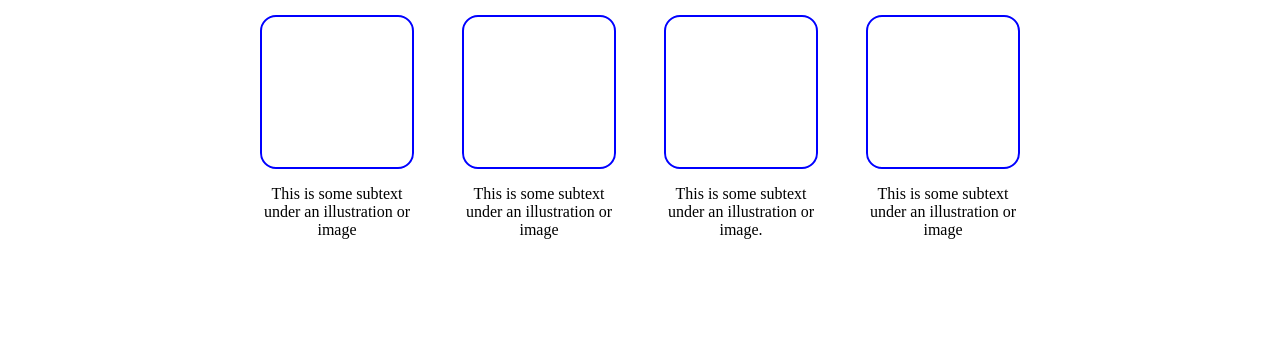
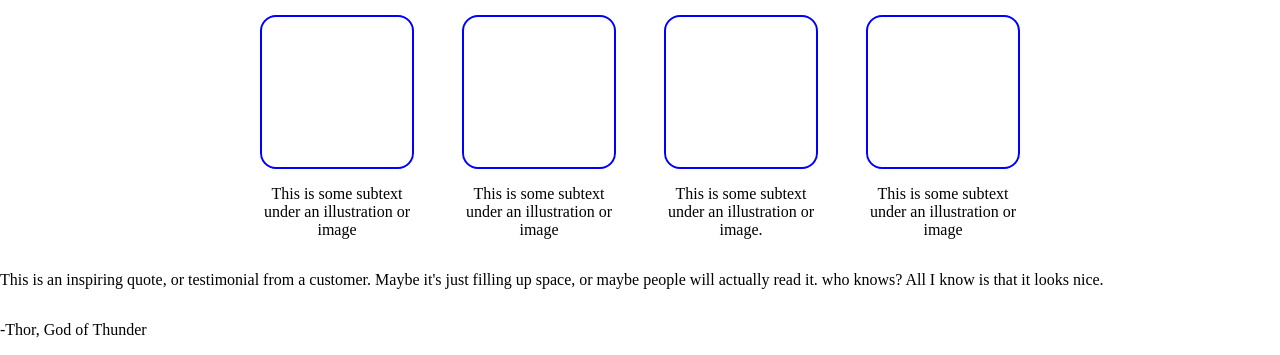
Before and after one commit to ahfercen/Landing-Page, a plain HTML site: page index.html in a window 1280 px wide. Shown: the part 602-957 px from the top of the page. Before the commit the page ends 857 px from the top, so only its background shows below. Drawn offline with Linux system fonts and the light colour scheme.

Commit message:
Added testimonials section with flex

```diff
--- a/index.html
+++ b/index.html
@@ -61,6 +61,15 @@
             </div>
         </div>
     </div>
+    <div class="Quote">
+        <p id="quote-text">This is an inspiring quote, or
+            testimonial from a customer. Maybe it's just
+            filling up space, or maybe people will actually
+            read it. who knows? All I know is that it looks
+            nice.
+        </p>
+        <p id="quote-person">-Thor, God of Thunder</p>
+    </div>
 </body>
 
 </html>
--- a/style.css
+++ b/style.css
@@ -106,3 +106,9 @@ body{
     font-weight: bolder;
     color: #1f2937;
 }
+
+/* Quote Styling */
+.Quote{
+    display: flex;
+    flex-direction: column;
+}
```
